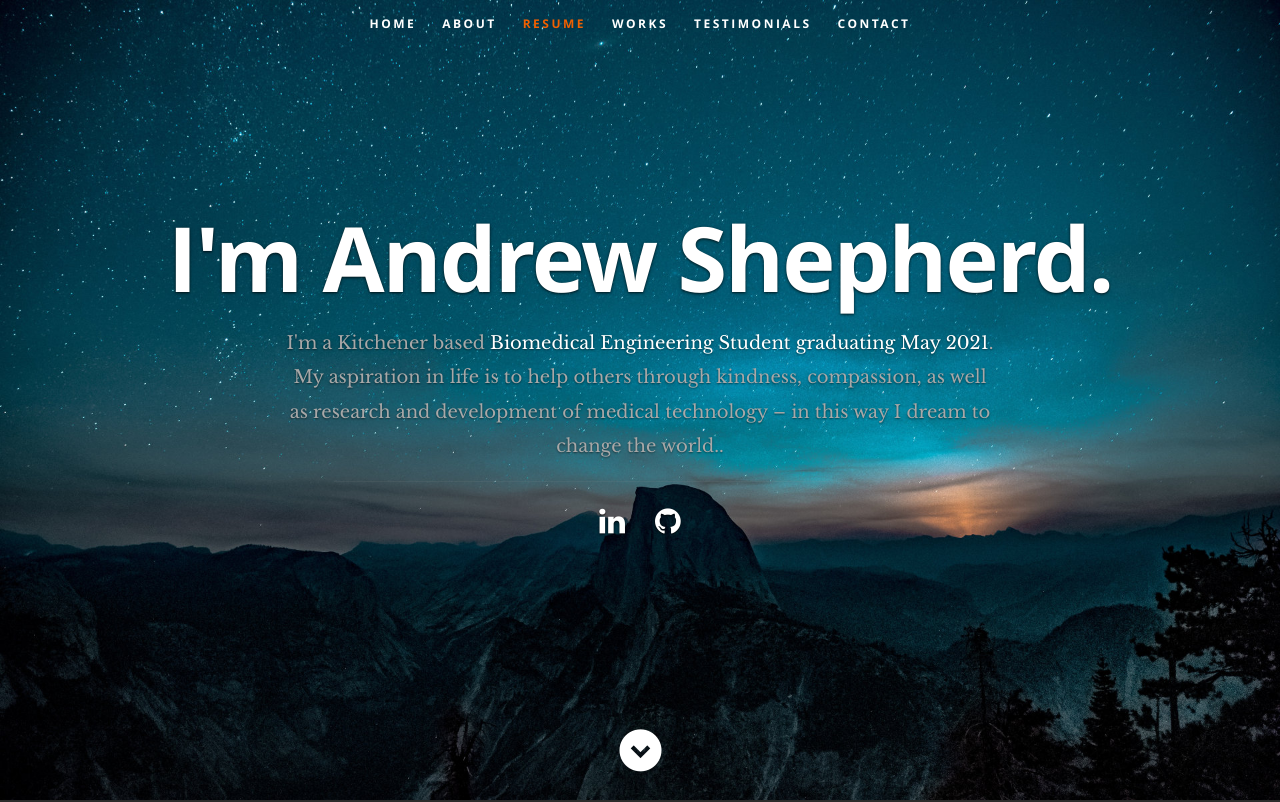
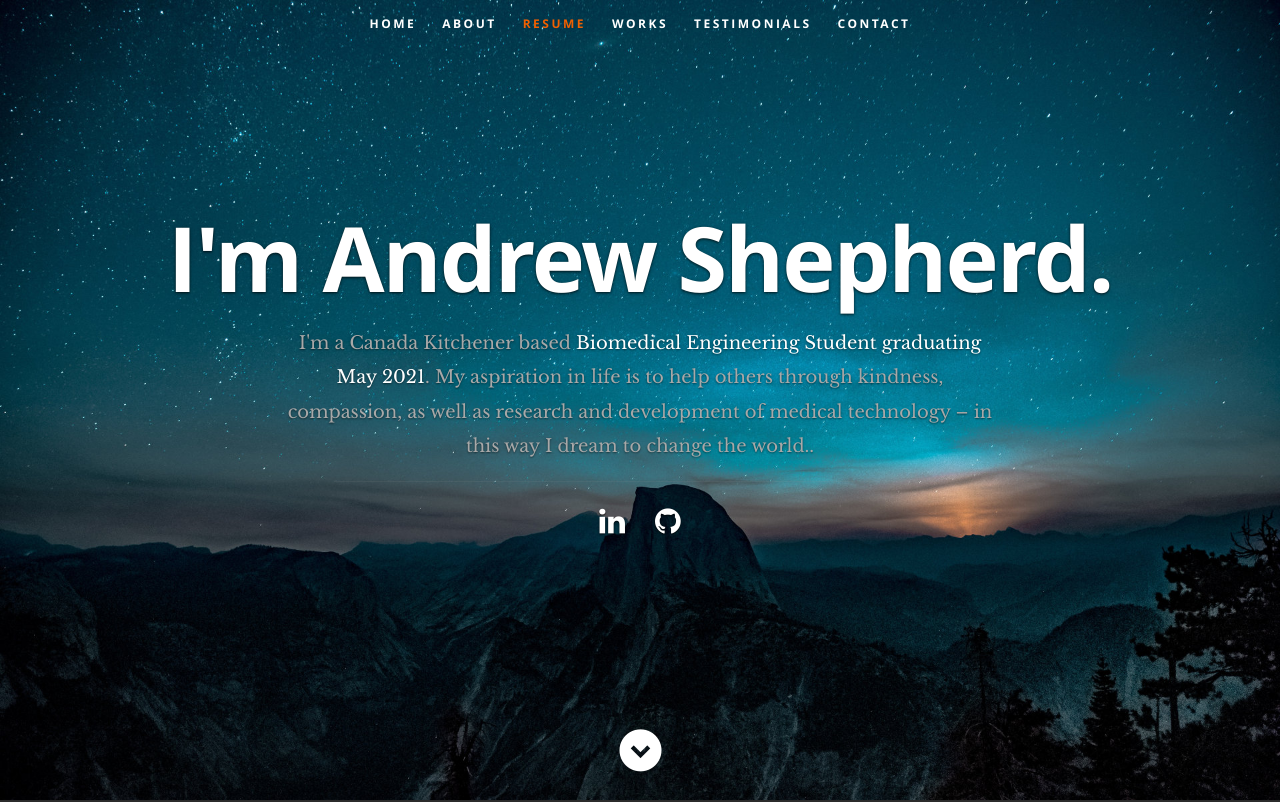
Before and after one commit to asheph02/my-app, a React (Create React App) app: page / in a window 1280 px wide. Shown: the top 802 px of the page. Built offline with nearby package versions, Linux system fonts and the light colour scheme.

Commit message:
Update Header.js

```diff
--- a/src/Components/Header.js
+++ b/src/Components/Header.js
@@ -35,7 +35,7 @@ class Header extends Component {
       <div className="row banner">
          <div className="banner-text">
             <h1 className="responsive-headline">I'm {name}.</h1>
-            <h3>I'm a {city} based <span>{occupation}</span>. {description}.</h3>
+            <h3>I'm a Canada {city} based <span>{occupation}</span>. {description}.</h3>
             <hr />
             <ul className="social">
                {networks}
```
